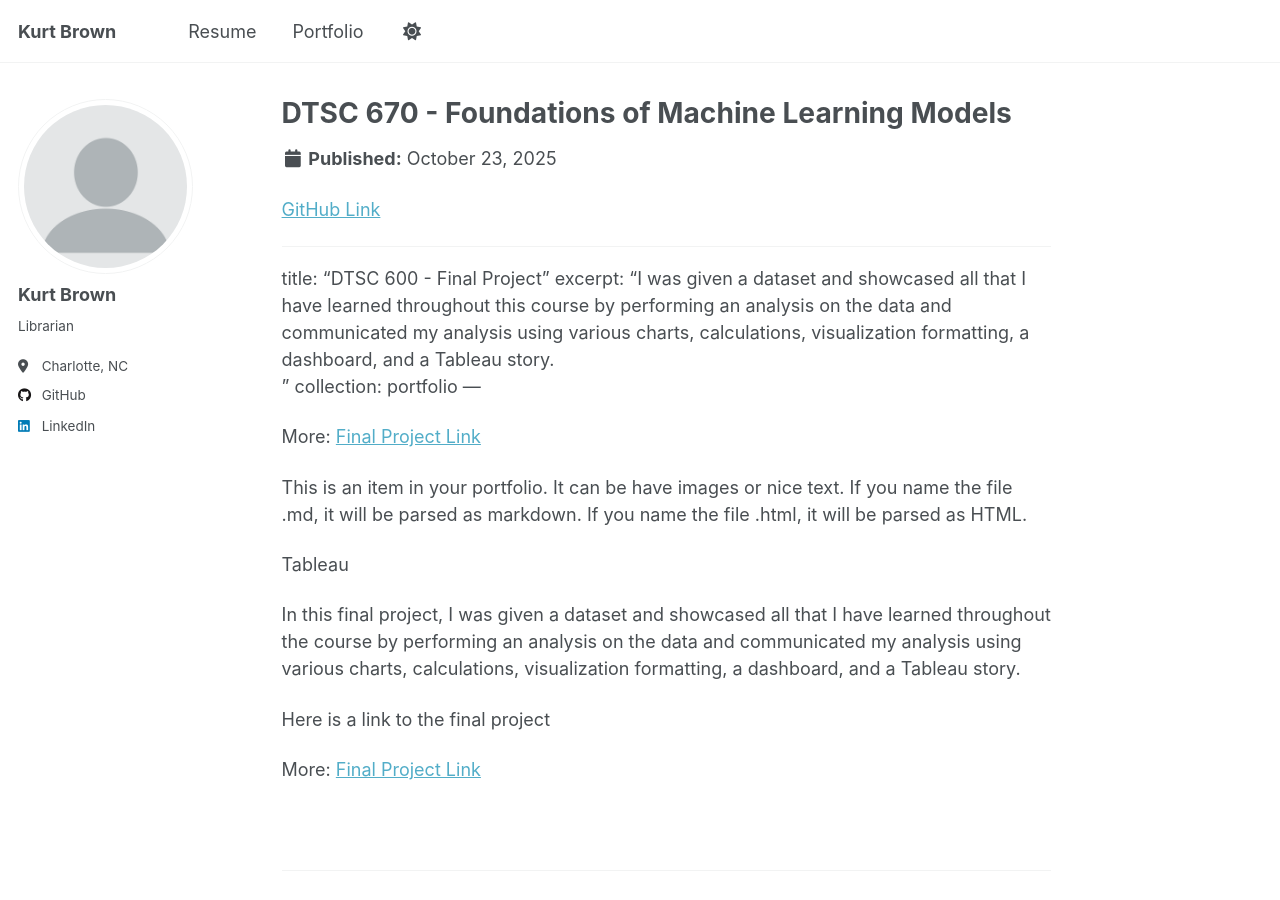
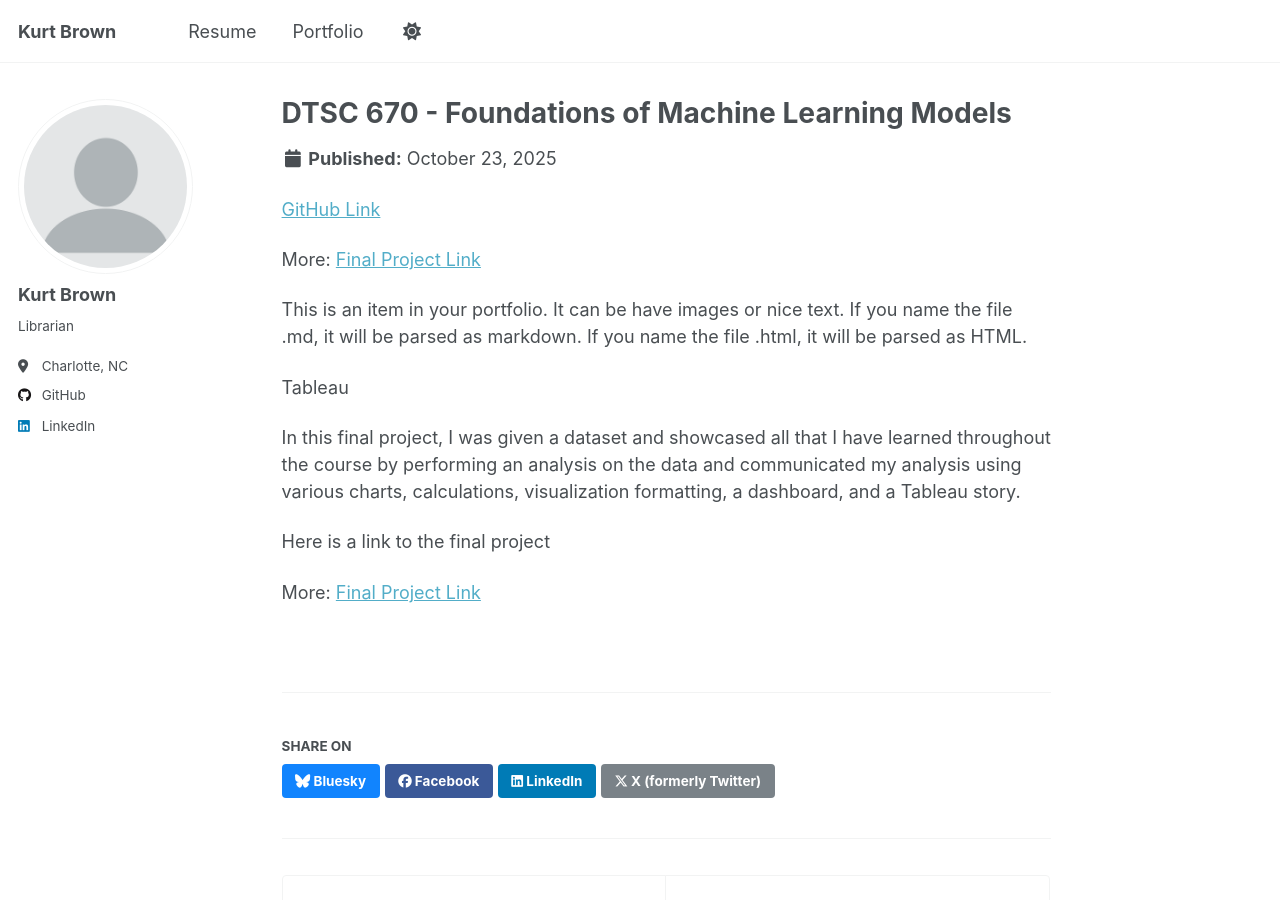
Before and after one commit to klbrown13/klbrown13.github.io, a Jekyll site: the page built from _portfolio/portfolio-5.md, in a window 1280 px wide and 900 px high. Built offline with Jekyll 4.4.1, drawn with Linux system fonts in a browser that asks for light colours; a script that is not in the unit is left out.

Commit message:
Update portfolio-5.md

```diff
--- a/_portfolio/portfolio-5.md
+++ b/_portfolio/portfolio-5.md
@@ -8,13 +8,6 @@
 
 
 
-
-
----
-title: "DTSC 600 - Final Project"
-excerpt: "I was given a dataset and showcased all that I have learned throughout this course by performing an analysis on the data and communicated my analysis using various charts, calculations, visualization formatting, a dashboard, and a Tableau story. <br/>"
-collection: portfolio
----
 
 More: [Final Project Link](https://public.tableau.com/app/profile/kurt.brown8254/viz/DTSC600_FinalProject_KurtBrown/SalesandProfitStoryKurtBrown?publish=yes)
 
```
